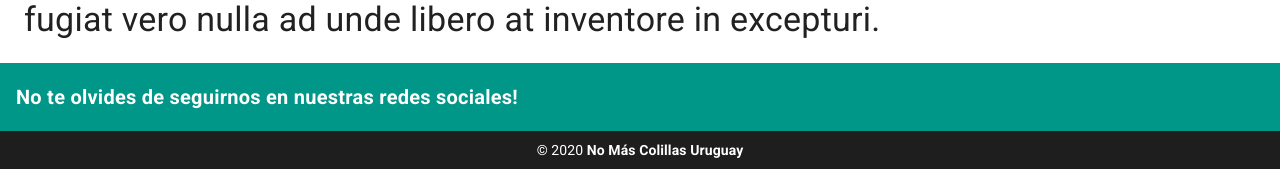
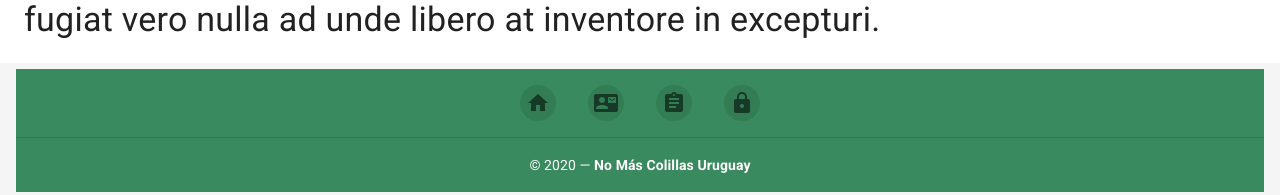
Before and after one commit to tedesco8/api-rest-django, a Vue app in the folder projectblog/: page / in a window 1280 px wide. Shown: the part 927-1122 px from the top of the page. Before the commit the page ends 1096 px from the top, so only its background shows below. Built offline with nearby package versions, Linux system fonts and the light colour scheme.

Commit message:
footer finalizado

```diff
--- a/projectblog/src/App.vue
+++ b/projectblog/src/App.vue
@@ -4,7 +4,7 @@
     <v-app-bar
       :clipped-left="$vuetify.breakpoint.lgAndUp"
       app
-      color="teal primary"
+      color="teal secondary"
       dark
     >
       <v-toolbar-title
@@ -86,32 +86,51 @@
     </v-content>
     <!-- FOOTER -->
       <v-footer
-    dark
-    padless
+        v-bind="localAttrs"
+        :padless="padless"
       >
         <v-card
-      class="flex"
           flat
           tile
+          width="100%"
+          class="text-center"
+          color='primary'
         >
-      <v-card-title color="primary" class="teal">
-        <strong class="subheading">No te olvides de seguirnos en nuestras redes sociales!</strong>
+          <v-card-text>
+            <v-btn
+              class="mx-4"
+              icon
+              :to="{name: 'Home'}"
+            >
+              <v-icon size="24px">home</v-icon>
+            </v-btn>
+            <v-btn
+              class="mx-4"
+              icon
+              :to="{name: 'Home'}"
+            >
+              <v-icon size="24px">contact_mail</v-icon>
+            </v-btn>
+            <v-btn
+              class="mx-4"
+              icon
+              :to="{name: 'Home'}"
+            >
+              <v-icon size="24px">assignment</v-icon>
+            </v-btn>
+            <v-btn
+              class="mx-4"
+              icon
+              :to="{name: 'Home'}"
+            >
+              <v-icon size="24px">https</v-icon>
+            </v-btn>
+          </v-card-text>
 
-        <v-spacer></v-spacer>
+          <v-divider></v-divider>
 
-        <v-btn
-          v-for="icon in icons"
-          :key="icon"
-          class="mx-4"
-          dark
-          icon
-        >
-          <v-icon size="24px">{{ icon }}</v-icon>
-        </v-btn>
-      </v-card-title>
-
-      <v-card-text class="py-2 white--text text-center">
-        &copy; {{ new Date().getFullYear() }} <strong>No Más Colillas Uruguay</strong>
+          <v-card-text class="white--text">&copy;
+            {{ new Date().getFullYear() }} — <strong>No Más Colillas Uruguay</strong>
           </v-card-text>
         </v-card>
       </v-footer>
@@ -125,13 +144,6 @@ export default {
   data () {
     return {
       drawer: false,
-      icons: [
-        'fab fa-facebook',
-        'fab fa-twitter',
-        'fab fa-google-plus',
-        'fab fa-linkedin',
-        'fab fa-instagram',
-      ],
     }
   }
 };
```
Lines whose indentation alone changed are shown as unchanged.
